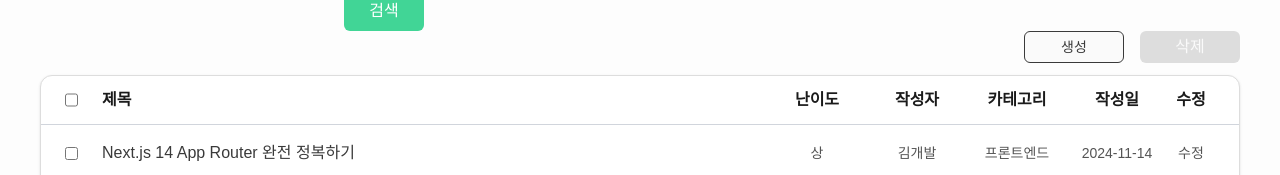
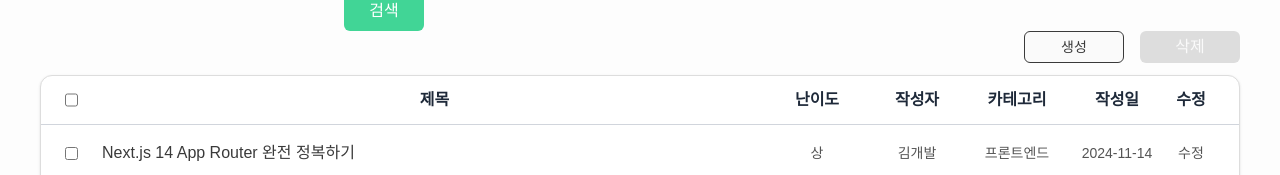
Before and after one commit to jsomnium/BEST_CRUD_PROJECT, a Next.js app in the folder best-crud-project/: page /posts in a window 1280 px wide. Shown: the part 265-440 px from the top of the page. Built offline with nearby package versions, Linux system fonts and the light colour scheme.

Commit message:
refactor: use config.ts

```diff
--- a/best-crud-project/src/entities/post/PostItem.tsx
+++ b/best-crud-project/src/entities/post/PostItem.tsx
@@ -3,25 +3,17 @@
 import Link from 'next/link';
 import type { Post } from '@/src/entities/post/types/post-type';
 import { usePostSelectionStore } from '../../features/posts/model/usePostSelectionStore';
-import { convertDifficultyToKorean } from './utils/convertDifficultyToKor';
+import { META_DATA_COLUMNS } from '@/src/features/posts/config/post-table-config';
 
 interface PostItemProps {
   post: Post;
 }
 
-const PostCell = ({ label }: { label: string }) => {
-  return (
-    <span className="text-grey-750 w-25 text-center text-sm">{label}</span>
-  );
-};
-
 export function PostItem({ post }: PostItemProps) {
   const { selectedIds, toggleId } = usePostSelectionStore();
   const isSelected = selectedIds.has(post.postId);
-  const convertedDifficulty = convertDifficultyToKorean(post.difficulty);
 
   return (
-    <>
     <div
       className={`text-grey-850 hover:bg-grey-50 border-grey-150 flex items-center border-b px-6 py-4`}
     >
@@ -31,20 +23,47 @@ export function PostItem({ post }: PostItemProps) {
         checked={isSelected}
         onChange={() => toggleId(post.postId)}
       />
+
+      {META_DATA_COLUMNS.map((col) => {
+        if (col.key === 'title') {
+          return (
             <Link
+              key={col.key}
               href={`/posts/${post.postId}`}
-          className="hover:text-primary flex-1 font-medium"
+              className={`${col.width} hover:text-primary text-left font-medium`}
             >
               {post.title}
             </Link>
-        {PostCell({ label: convertedDifficulty })}
-        {PostCell({ label: post.author })}
-        {PostCell({ label: post.category })}
-        {PostCell({ label: post.postDate })}
-        <button className="text-grey-750 hover:text-primary w-12 cursor-pointer text-center text-sm">
+          );
+        }
+
+        if (col.key === 'edit') {
+          return (
+            <button
+              key={col.key}
+              className={`${col.width} text-grey-750 hover:text-primary cursor-pointer text-center text-sm`}
+            >
               수정
             </button>
-      </div>
-    </>
           );
         }
+
+        let content: React.ReactNode;
+        if ('format' in col && typeof col.format === 'function') {
+          content = col.format(post);
+        } else {
+          content = post[col.key as keyof Post];
+        }
+
+        return (
+          <span
+            key={col.key}
+            className={`${col.width} text-grey-750 text-center text-sm`}
+          >
+            {content}
+          </span>
+        );
+      })}
+    </div>
+  );
+}
--- /dev/null
+++ b/best-crud-project/src/features/posts/config/post-table-config.ts
@@ -0,0 +1,18 @@
+import { Post } from "@/src/entities/post/types/post-type";
+import { convertDifficultyToKorean } from "@/src/entities/post/utils/convertDifficultyToKor";
+
+const META_DATA_COLUMNS = [
+  { key: 'title', label: '제목', width: 'flex-1' },
+  {
+    key: 'difficulty',
+    label: '난이도',
+    width: 'w-25',
+    format: (post: Post) => convertDifficultyToKorean(post.difficulty)
+  },
+  { key: 'author', label: '작성자', width: 'w-25' },
+  { key: 'category', label: '카테고리', width: 'w-25' },
+  { key: 'postDate', label: '작성일', width: 'w-25' },
+  { key: 'edit', label: '수정', width: 'w-12' },
+] as const;
+
+export { META_DATA_COLUMNS };
--- a/best-crud-project/src/widgets/ui/PostList.tsx
+++ b/best-crud-project/src/widgets/ui/PostList.tsx
@@ -3,12 +3,16 @@
 import { PostItem } from '@/src/entities/post/PostItem';
 import { Post } from '../../entities/post/types/post-type';
 import { usePostSelectionStore } from '@/src/features/posts/model/usePostSelectionStore';
+import { META_DATA_COLUMNS } from '@/src/features/posts/config/post-table-config';
 
 interface PostListHeaderProps {
   allPostIdsOnPage: string[];
 }
 
 const PostListHeader = ({ allPostIdsOnPage }: PostListHeaderProps) => {
+  // 테이블 설정(META_DATA_COLUMNS)에 따라 헤더 렌더링
+  // 아이템과 너비 동기화 목적
+
   const { selectedIds, selectAll } = usePostSelectionStore();
 
   const totalCount = allPostIdsOnPage.length;
@@ -23,19 +27,20 @@ const PostListHeader = ({ allPostIdsOnPage }: PostListHeaderProps) => {
   };
 
   return (
-    <div className="hidden border-b border-gray-300 px-6 py-3 font-semibold md:flex">
+    <div className="hidden border-b border-gray-300 px-6 py-3 font-semibold text-gray-800 md:flex">
       <input
         type="checkbox"
         className="mr-6"
         checked={isAllSelected}
         onChange={handleSelectAll}
+        aria-label="전체 게시글 선택"
       />
-      <span className="flex-1">제목</span>
-      <span className="w-25 text-center">난이도</span>
-      <span className="w-25 text-center">작성자</span>
-      <span className="w-25 text-center">카테고리</span>
-      <span className="w-25 text-center">작성일</span>
-      <span className="w-12 text-center">수정</span>
+
+      {META_DATA_COLUMNS.map((col) => (
+        <span key={col.key} className={`${col.width} text-center`}>
+          {col.label}
+        </span>
+      ))}
     </div>
   );
 };
```
Lines whose indentation alone changed are shown as unchanged.
